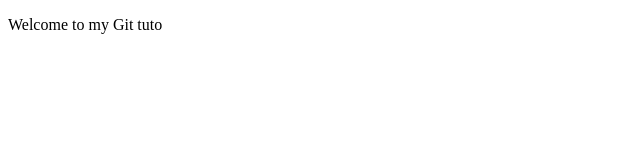
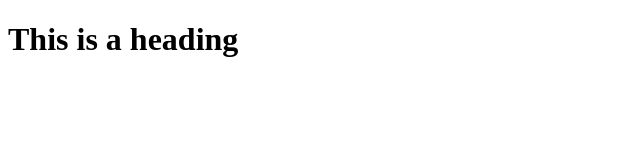
Before and after one commit to Julia1na2/git-tuto, a plain HTML site: page index.html in a window 1280 px wide. Shown: the whole page, without its empty margins (0-640 px from the left). Drawn offline with Linux system fonts and the light colour scheme.

Commit message:
added a heading

```diff
--- a/index.html
+++ b/index.html
@@ -6,6 +6,6 @@
     <title>My Second committ</title>
 </head>
 <body>
-    <p>Welcome to my Git tuto</p>
+    <h1>This is a heading</h1>
 </body>
 </html>
--- /dev/null
+++ b/index.js
@@ -0,0 +1 @@
+console.log('hey there');
```
